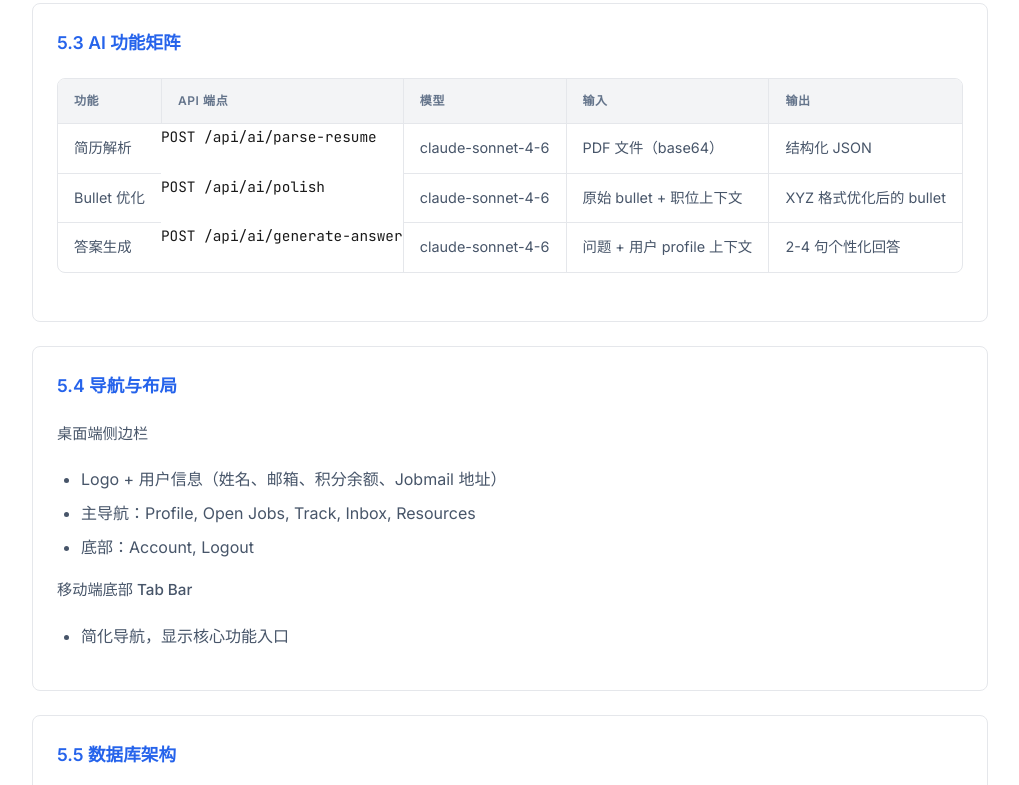
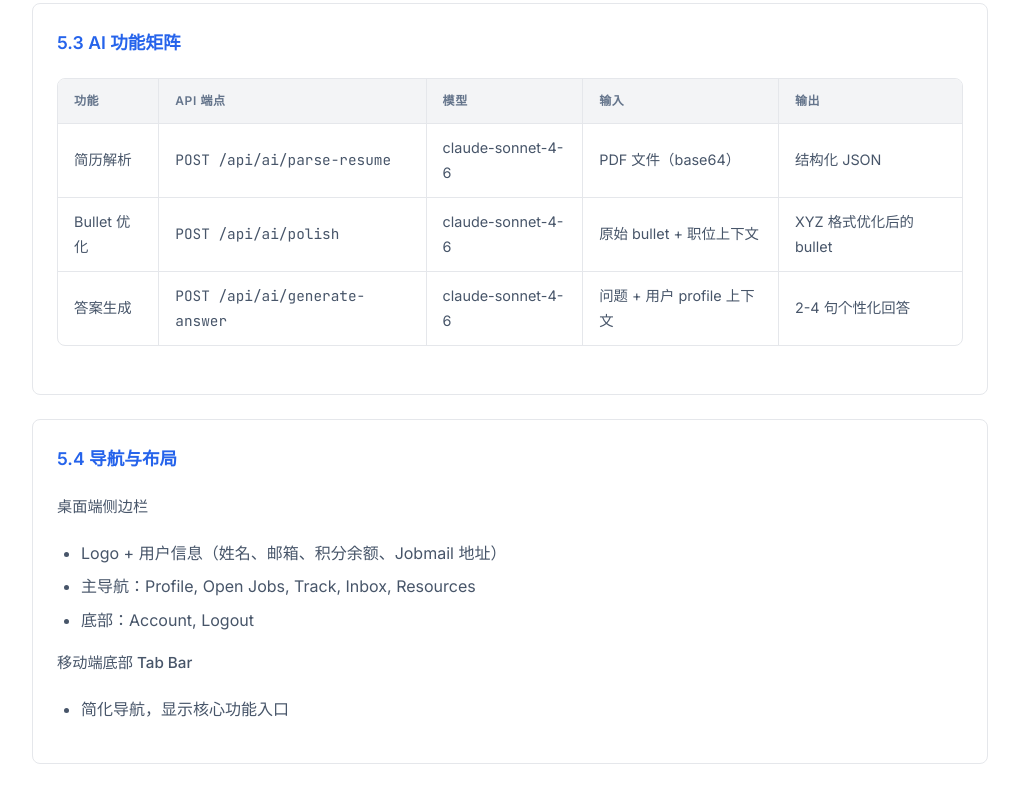
Before and after one commit to maranzas89/prd, a plain HTML site: page linora/prd_v1.0.html in a window 1280 px wide. Shown: the part 6817-7602 px from the top of the page, without its empty margins (260-1279 px from the left). Drawn offline with Linux system fonts and the light colour scheme; a script that the page names is missing.

Commit message:
fix: td.mono was overriding padding to 0 — now only sets font-family
Root cause: td.mono selector had padding:0 which beat td's padding:12px 16px
Fix: td.mono only changes font-family, inherits everything else from td

Co-Authored-By: Claude Opus 4.6 (1M context) <noreply@anthropic.com>

```diff
--- a/linora/prd_v1.0.html
+++ b/linora/prd_v1.0.html
@@ -63,8 +63,8 @@
   }
   * { margin: 0; padding: 0; box-sizing: border-box; }
   body { font-family: 'Inter', 'Noto Sans SC', sans-serif; background: var(--bg); color: var(--text); line-height: 1.7; transition: background 0.3s, color 0.3s; }
-  code, .mono { font-family: 'JetBrains Mono', monospace; }
-  td.mono, td code { font-family: 'JetBrains Mono', monospace; color: inherit; background: none; padding: 0; border: none; font-size: inherit; line-height: inherit; display: inline; }
+  code { font-family: 'JetBrains Mono', ui-monospace, monospace; display: inline; padding: 0; margin: 0; background: none; border: none; font-size: inherit; color: inherit; }
+  td.mono { font-family: 'JetBrains Mono', ui-monospace, monospace; }
   .container { max-width: 1280px; margin: 0 auto; padding: 2rem; }
 
   /* TOC sidebar */
@@ -135,8 +135,7 @@
   .journey-step:first-of-type { margin-top: 0.5rem; }
   .journey-num { width: 32px; height: 32px; border-radius: 50%; background: var(--journey-num-bg); color: var(--journey-num-text); display: flex; align-items: center; justify-content: center; font-weight: 600; font-size: 0.85rem; flex-shrink: 0; position: relative; z-index: 1; }
 
-  /* Mono text in table cells */
-  td.mono, td code { color: var(--text) !important; }
+  /* removed — td.mono and td code now inherit naturally */
 
   /* Responsive */
   @media (max-width: 768px) {
```
